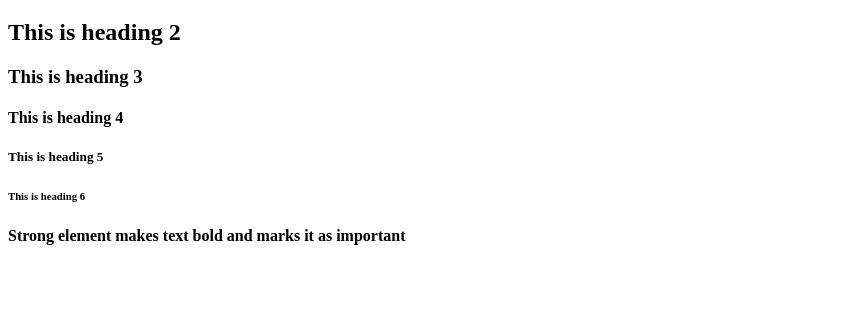
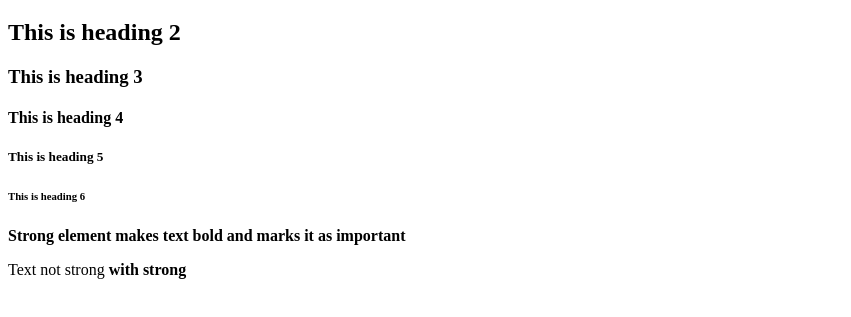
Before and after one commit to mirma-glitch/Working-With-Text, a plain HTML site: page index.html in a window 1280 px wide. Shown: the part 129-446 px from the top of the page, without its empty margins (0-851 px from the left). Drawn offline with Linux system fonts and the light colour scheme.

Commit message:
added strong inside paragrath

```diff
--- a/index.html
+++ b/index.html
@@ -20,6 +20,7 @@
 
         <strong>Strong element makes text bold and marks it as important</strong>
 
+        <p>Text not strong <strong>with strong</strong></p>
 
 
 
```
